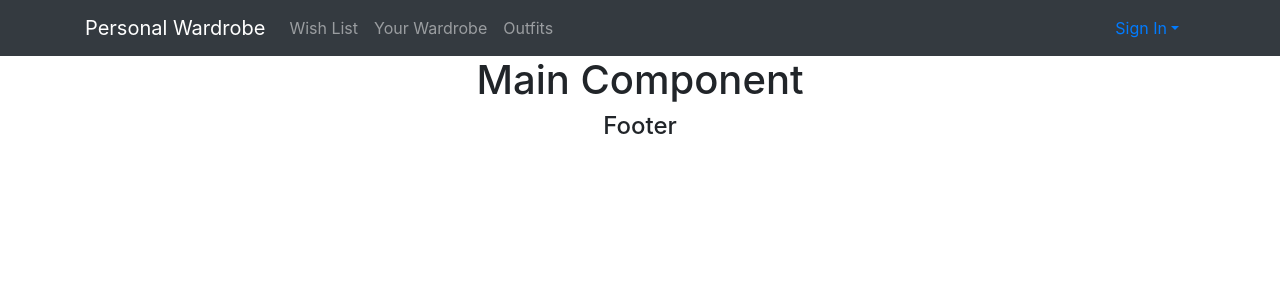
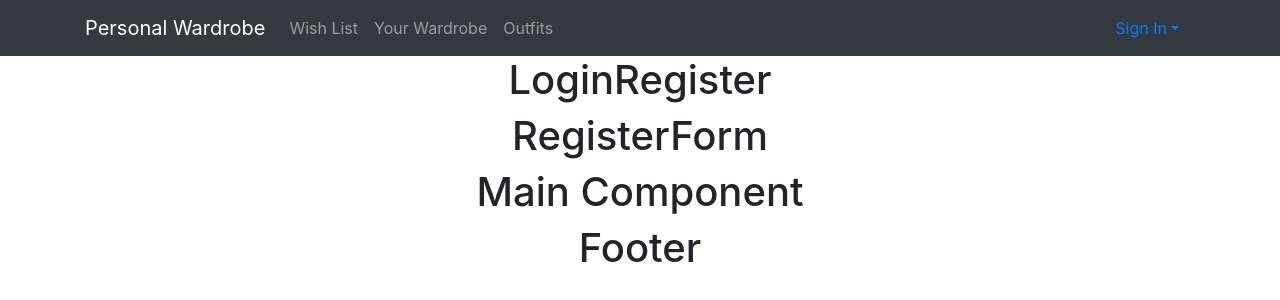
Before and after one commit to Valeriya-Ilina/personal-wardrobe-fe, a React (Create React App) app: page /register in a window 1280 px wide. Shown: the top 300 px of the page. Built offline with nearby package versions, Linux system fonts and the light colour scheme.

Commit message:
basic routes, added more empty components

```diff
--- a/package.json
+++ b/package.json
@@ -10,6 +10,7 @@
     "react": "^17.0.2",
     "react-bootstrap": "^1.6.0",
     "react-dom": "^17.0.2",
+    "react-router-dom": "^5.2.0",
     "react-scripts": "4.0.3",
     "web-vitals": "^1.1.2"
   },
--- a/src/App.js
+++ b/src/App.js
@@ -7,12 +7,16 @@ import Footer from './components/Footer'
 class App extends Component {
   constructor(props) {
     super(props)
+
+    this.state = {
+      loggedIn: false
+    }
   }
 
   render() {
     return (
       <div className="App">
-        <Header />
+        <Header loggedIn={this.state.loggedIn} />
         <Main />
         <Footer />
       </div>
--- a/src/components/Footer.js
+++ b/src/components/Footer.js
@@ -3,7 +3,7 @@ import React from 'react';
 function Footer(props) {
   return(
     <div>
-      <h4>Footer</h4>
+      <h1>Footer</h1>
     </div>
   )
 }
--- a/src/components/Header.js
+++ b/src/components/Header.js
@@ -1,5 +1,8 @@
 import { Component } from 'react'
 import { Navbar, Nav, NavDropdown, Container, NavText, Button } from 'react-bootstrap';
+import { BrowserRouter as Router, Switch, Route, Link, Redirect } from "react-router-dom";
+import LoginRegister from './LoginRegister'
+
 
 class Header extends Component {
   constructor(props) {
@@ -8,16 +11,16 @@ class Header extends Component {
 
   render() {
     return(
-      <>
+      <Router>
         <Navbar collapseOnSelect expand="lg" bg="dark" variant="dark">
           <Container>
-            <Navbar.Brand href="#home">Personal Wardrobe</Navbar.Brand>
+            <Navbar.Brand href="/home">Personal Wardrobe</Navbar.Brand>
             <Navbar.Toggle aria-controls="responsive-navbar-nav" />
             <Navbar.Collapse id="responsive-navbar-nav">
               <Nav className="me-auto">
-                <Nav.Link href="/items/?purchased=false">Wish List</Nav.Link>
-                <Nav.Link href="/items/?purchased=true">Your Wardrobe</Nav.Link>
-                <Nav.Link href="/outfits">Outfits</Nav.Link>
+                <Nav.Link as={Link} to="/items/?purchased=false">Wish List</Nav.Link>
+                <Nav.Link as={Link} to="/items/?purchased=true">Your Wardrobe</Nav.Link>
+                <Nav.Link as={Link} to="/outfits">Outfits</Nav.Link>
               </Nav>
             </Navbar.Collapse>
             <Navbar.Collapse className="justify-content-end">
@@ -33,7 +36,38 @@ class Header extends Component {
             </Navbar.Collapse>
           </Container>
         </Navbar>
-      </>
+
+        <Switch>
+          <Route exact path="/">
+            { this.props.loggedIn ?
+              <Redirect to="/items/?purchased=false" />
+              :
+              <Redirect to="/home" />
+            }
+          </Route>
+          <Route path="/login">
+            { this.props.loggedIn ?
+              <Redirect to="/items/?purchased=false" />
+              :
+              <LoginRegister userIntention="login"/>
+            }
+          </Route>
+          <Route path="/register">
+            { this.props.loggedIn ?
+              <Redirect to="/items/?purchased=false" />
+              :
+              <LoginRegister userIntention="register" />
+            }
+          </Route>
+          <Route path="/home">
+            { this.props.loggedIn ?
+              <Redirect to="/items/?purchased=false" />
+              :
+              <Redirect to="/home" />
+            }
+          </Route>
+        </Switch>
+      </Router>
     )
   }
 }
--- /dev/null
+++ b/src/components/LoginForm.js
@@ -0,0 +1,19 @@
+import { Component } from 'react'
+
+class LoginForm extends Component {
+  constructor(props) {
+    super(props)
+  }
+
+  render() {
+    return(
+      <>
+        <div>
+          <h1>LoginForm</h1>
+        </div>
+      </>
+    )
+  }
+}
+
+export default LoginForm;
--- /dev/null
+++ b/src/components/LoginRegister.js
@@ -0,0 +1,26 @@
+import { Component } from 'react'
+import LoginForm from './LoginForm'
+import RegisterForm from './RegisterForm'
+
+class LoginRegister extends Component {
+  constructor(props) {
+    super(props)
+  }
+
+  render() {
+    return(
+      <>
+        <div>
+          <h1>LoginRegister</h1>
+          {
+            this.props.userIntention == 'login' ?
+            <LoginForm /> :
+            <RegisterForm />
+          }
+        </div>
+      </>
+    )
+  }
+}
+
+export default LoginRegister;
--- /dev/null
+++ b/src/components/RegisterForm.js
@@ -0,0 +1,19 @@
+import { Component } from 'react'
+
+class RegisterForm extends Component {
+  constructor(props) {
+    super(props)
+  }
+
+  render() {
+    return(
+      <>
+        <div>
+          <h1>RegisterForm</h1>
+        </div>
+      </>
+    )
+  }
+}
+
+export default RegisterForm;
```
Also changed, not shown: src/components/Home.js (added, +19 -0 lines), 1 other file (tests, documents, lock files or other folders).
